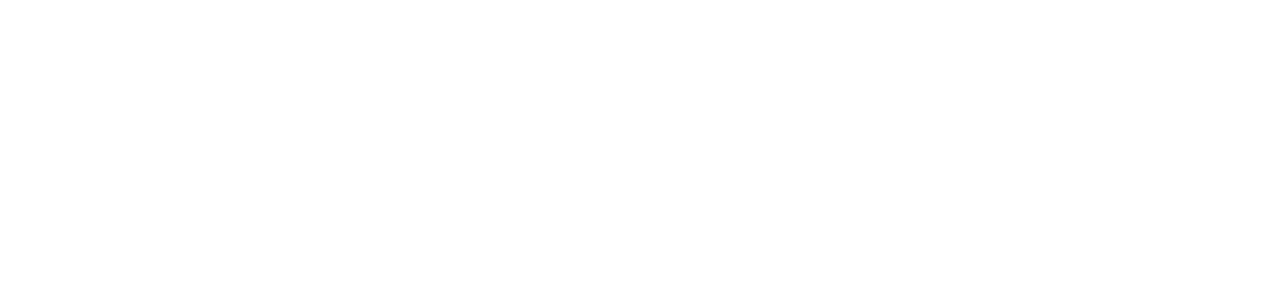
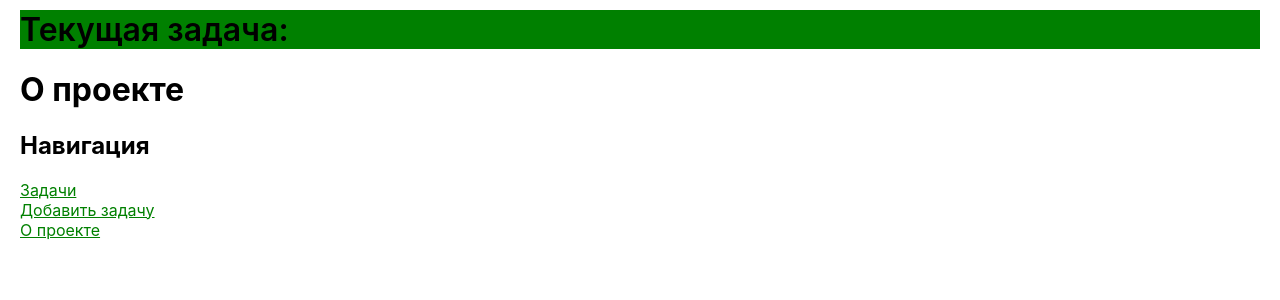
Before and after one commit to Vera869/react-hw-api, a React (Create React App) app: page /about in a window 1280 px wide. Before the commit this address had no page. Shown: the top 300 px of the page. Built offline with nearby package versions, Linux system fonts and the light colour scheme; no server answers.

Commit message:
+поднятие стэйта

```diff
--- a/src/App.jsx
+++ b/src/App.jsx
@@ -1,7 +1,20 @@
 import AppRoutes from "./AppRoutes";
+import { useEffect, useState } from "react";
+import {getTodos} from './api'
 
 function App() {
-  return <AppRoutes></AppRoutes>;
+  const [todos, setTodos] = useState([]);
+  const [addGetTodosError, setAddGetTodosError] = useState(null);
+
+  useEffect(() => {
+     getTodos().then((todos) => {
+     setTodos(todos.todos);
+    }).catch((error) => {
+      setAddGetTodosError(error.message);
+      setTodos([]);
+    })
+  },[])
+  return <AppRoutes todos={todos} setTodos={setTodos} addGetTodosError={addGetTodosError}></AppRoutes>;
 }
 
 export default App;
--- a/src/AppRoutes.jsx
+++ b/src/AppRoutes.jsx
@@ -1,10 +1,14 @@
 import { Route, Routes } from "react-router-dom";
 import TodosPage from "./pages/TodosPage";
+import {AddTodoPage} from './pages/AddTodoPage'
+import {AboutPage} from './pages/AboutPage'
 
-function AppRoutes() {
+function AppRoutes({todos, setTodos, addGetTodosError}) {
   return (
     <Routes>
-      <Route path="/" element={<TodosPage></TodosPage>}></Route>
+      <Route path="/" element={<TodosPage todos={todos} setTodos={setTodos} addGetTodosError={addGetTodosError}></TodosPage>}></Route>
+      <Route path="/about" element={<AboutPage></AboutPage>}></Route>
+      <Route path="/add" element={<AddTodoPage todos={todos} setTodos={setTodos} addGetTodosError={addGetTodosError}></AddTodoPage>}></Route>
     </Routes>
   );
 }
--- a/src/index.css
+++ b/src/index.css
@@ -15,3 +15,8 @@ code {
 .page {
   padding: 10px 20px;
 }
+.current-task {
+  font-size: 32px;
+  font-weight: 600;
+  background-color: green;
+}
--- /dev/null
+++ b/src/pages/AboutPage.jsx
@@ -0,0 +1,18 @@
+import {Link} from 'react-router-dom';
+
+
+export function AboutPage() {
+   return (
+      <div className="page">
+         <div className="current-task">Текущая задача:</div>
+         <h1>О проекте</h1>
+         <h2>Навигация</h2>
+         <Link style={{color: "green"}} to="/">Задачи</Link>
+         <br />
+         <Link style={{color: "green"}} to="/add">Добавить задачу</Link>
+         <br />
+         <Link style={{color: "green"}} to="/about">О проекте</Link>
+         <br />
+    </div>
+   )
+}
--- /dev/null
+++ b/src/pages/AddTodoPage.jsx
@@ -0,0 +1,20 @@
+import {AddTodoForm} from '../components/AddTodoForm'
+import {Link} from 'react-router-dom';
+
+export function AddTodoPage({setTodos, addGetTodosError}) {
+   return (
+    <div className="page">
+      <div className="current-task">Текущая задача:</div>
+      <h2>Навигация</h2>
+      <Link style={{color: "green"}} to="/">Задачи</Link>
+      <br />
+      <Link style={{color: "green"}} to="/add">Добавить задачу</Link>
+      <br />
+      <Link style={{color: "green"}} to="/about">О проекте</Link>
+      <br />
+      <h1>Страница добавления Задачи</h1>
+      <p style={{color: "red"}}>{addGetTodosError}</p>
+      <AddTodoForm setTodos={setTodos} />
+    </div>
+   )
+}
--- a/src/pages/TodosPage.jsx
+++ b/src/pages/TodosPage.jsx
@@ -1,19 +1,9 @@
-import { useEffect, useState } from "react";
-import { AddTodoForm } from "../components/AddTodoForm";
-import { deleteTodo, getTodos } from "../api";
+import { useState } from "react";
+import { deleteTodo} from "../api";
+import {Link} from 'react-router-dom'
 
-export default function TodosPage() {
-  const [todos, setTodos] = useState([]);
-  const [addGetTodosError, setAddGetTodosError] = useState(null);
+export default function TodosPage({todos, setTodos}) {
 
-  useEffect(() => {
-     getTodos().then((todos) => {
-     setTodos(todos.todos);
-    }).catch((error) => {
-      setAddGetTodosError(error.message);
-      setTodos([]);
-    })
-  },[])
   const [isTodoLoading, setIsTodoLoading] = useState(false);
   const [isDeleteLoading, setIsDeleteLoading] = useState();
   const [addDeleteError, setAddDeleteError] = useState(null);
@@ -32,19 +22,29 @@ export default function TodosPage() {
   }
 
   return (
-    <div className="page">
-      <p style={{color: "red"}}>{addGetTodosError}</p>
+   <div className="page">
+      <div className="current-task">Текущая задача:</div>
+      <br />
+      <h3>Навигация</h3>
+      <Link style={{color: "green"}} to="/">Задачи</Link>
+      <br />
+      <Link style={{color: "green"}} to="/add">Добавить задачу</Link>
+      <br />
+      <Link style={{color: "green"}} to="/about">О проекте</Link>
+      <br />
+
       <h1>Список задач</h1>
       <p style={{color: "red"}}>{addDeleteError}</p>
       <ul>
         {todos.map((todo) => {
           return <li key={todo.id}>{todo.text}<br></br>
-          <button disabled={isDeleteLoading === todo.id} onClick={() => DeleteItem({id: todo.id})}>{ ( isTodoLoading && isDeleteLoading === todo.id) ? "Задача удаляется" : "Удалить" }</button>
+          <button disabled={isDeleteLoading === todo.id}
+            onClick={() => DeleteItem({id: todo.id})}>
+              { ( isTodoLoading && isDeleteLoading === todo.id) ?
+               "Задача удаляется" : "Удалить" }</button>
           </li>;
         })}
       </ul>
-
-      <AddTodoForm todos={todos} setTodos={setTodos} />
     </div>
   );
 }
```
